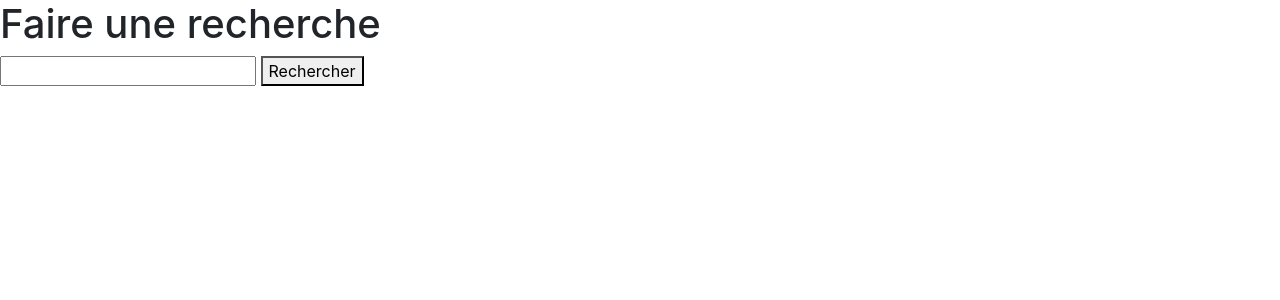
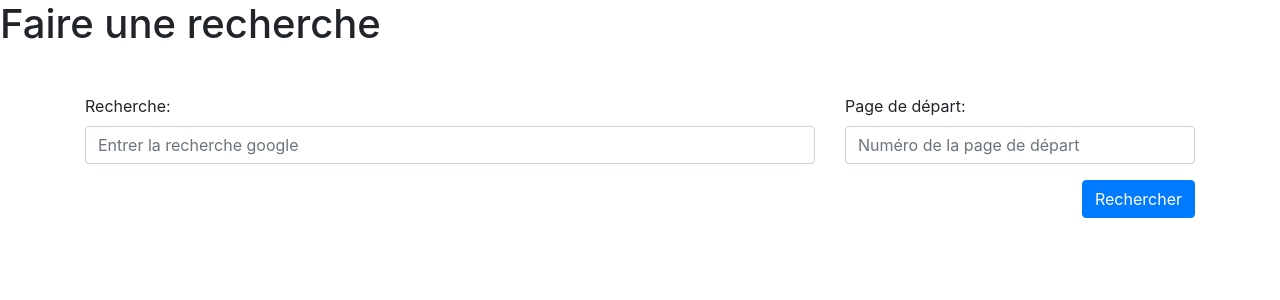
Before and after one commit to blancos-code/MeinSqlMap, a Flask app: page /search in a window 1280 px wide. Shown: the part 56-356 px from the top of the page. Run offline with Flask 3, Linux system fonts and the light colour scheme; some libraries are stand-ins or nearby versions.

Commit message:
feature: meilleur form

```diff
--- a/main.py
+++ b/main.py
@@ -15,12 +15,13 @@ def home():
 def search():
     if request.method == "POST":
         query = request.form.get("query")
+        start = request.form.get("start")
         if query:
             params = {
                 "q": query,
                 "key": API_KEY,
                 "cx": CX,
-                "start": 21
+                "start": start
             }
             response = requests.get(GOOGLE_SEARCH_API_ENDPOINT, params=params)
             results = response.json().get("items", [])
--- a/templates/search.html
+++ b/templates/search.html
@@ -7,10 +7,33 @@
 <body>
     {% block body %}
         <h1>Faire une recherche</h1>
-        <form method="post" action="/search">
-            <input type="text" name="query" required>
-            <button type="submit">Rechercher</button>
-        </form>
+        <div class="container" style="padding-top:3%;">
+            <form method="post" action="/search">
+                <div class="row justify-content-center align-items-center g-2">
+                    <div class="col-8">
+                        <div class="mb-3">
+                          <label for="" class="form-label">Recherche: </label>
+                          <input type="text" class="form-control" name="query" id="" minlength="5" placeholder="Entrer la recherche google" required>
+                        </div>
+                    </div>
+                    <div class="col-4">
+                        <div class="mb-3">
+                            <label for="" class="form-label">Page de départ: </label>
+                            <input type="number" class="form-control" name="start" id="" min="1" max="100" placeholder="Numéro de la page de départ" required>
+                        </div>
+                    </div>
+                </div>
+                <div class="text-right">
+                    <button type="submit" class="btn btn-primary">Rechercher</button>
+                </div>
+            </form>
+        </div>
+
+
+
+
+
+
     {% endblock body %}
 
 </body>
```
